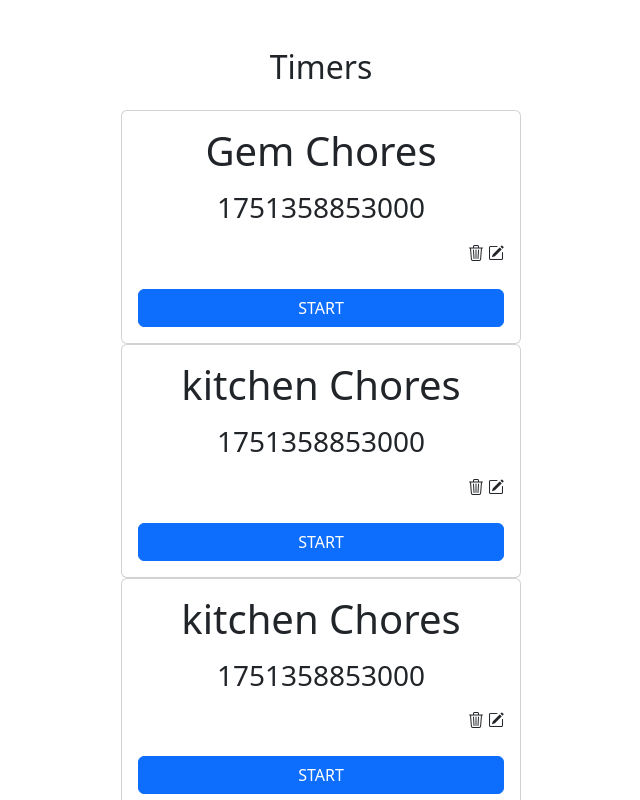
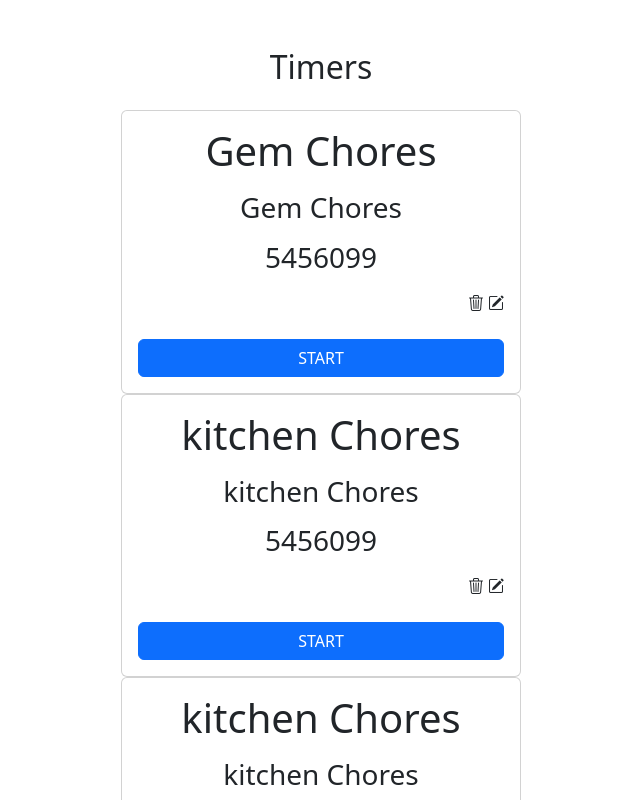
Before and after one commit to Pothe/mern-stack, a React (Create React App) app in the folder time_tracking_app/: page / in a window 1280 px wide. Shown: the top 800 px of the page, without its empty margins (319-959 px from the left). Built offline with nearby package versions, Linux system fonts and the light colour scheme.

Commit message:
Update Timer.js

```diff
--- a/time_tracking_app/src/Components/sub_component/Timer.js
+++ b/time_tracking_app/src/Components/sub_component/Timer.js
@@ -10,7 +10,10 @@ class Timer extends React.Component{
 
           </div>
           <div className="mb-3">
-            <h3 htmlFor="projectInput" className="form-label">{this.props.runningSince}</h3>
+            <h3 htmlFor="projectInput" className="form-label">{this.props.project}</h3>
+                     </div>
+                     <div className="mb-3">
+            <h3 htmlFor="projectInput" className="form-label">{this.props.elapse}</h3>
                      </div>
           <div className="d-flex justify-content-end gap-1" ><i className="bi bi-trash3"></i><i className="bi bi-pencil-square"></i></div>
           <div className="d-grid gap-2 d-md-flex justify-content-md-center mt-4"> {/* Added mt-4 for some top margin */}
```
